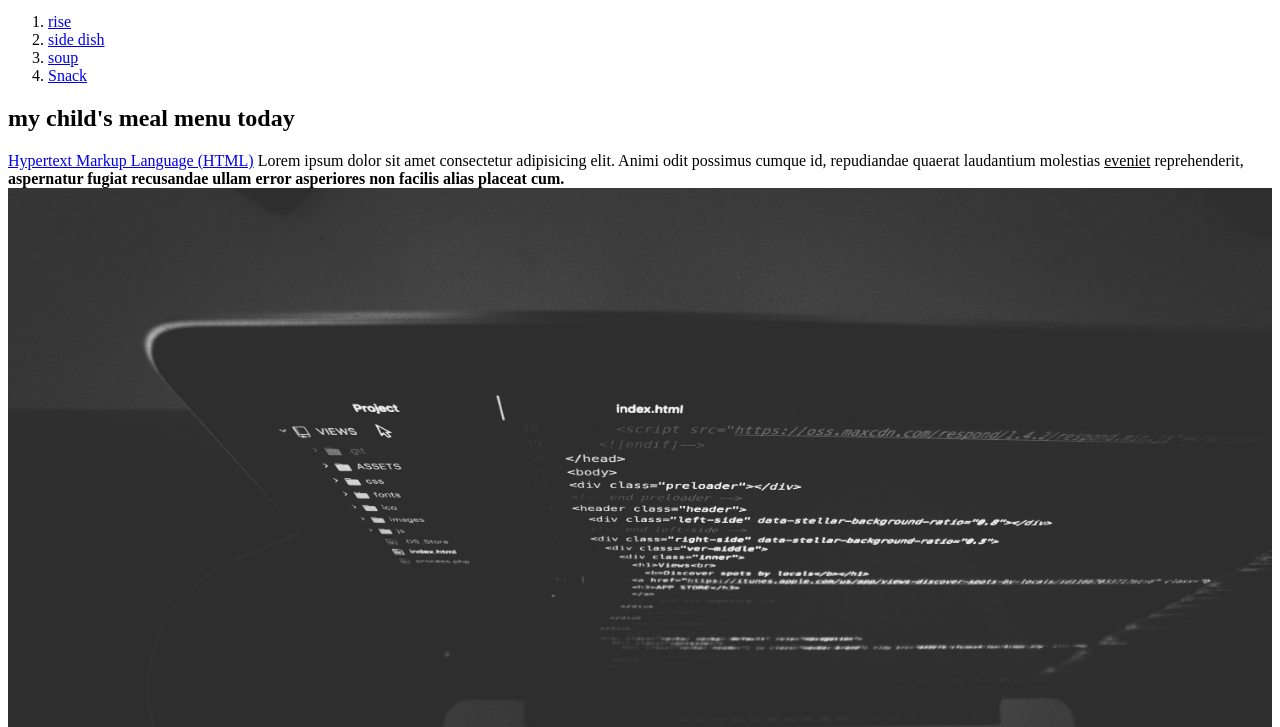
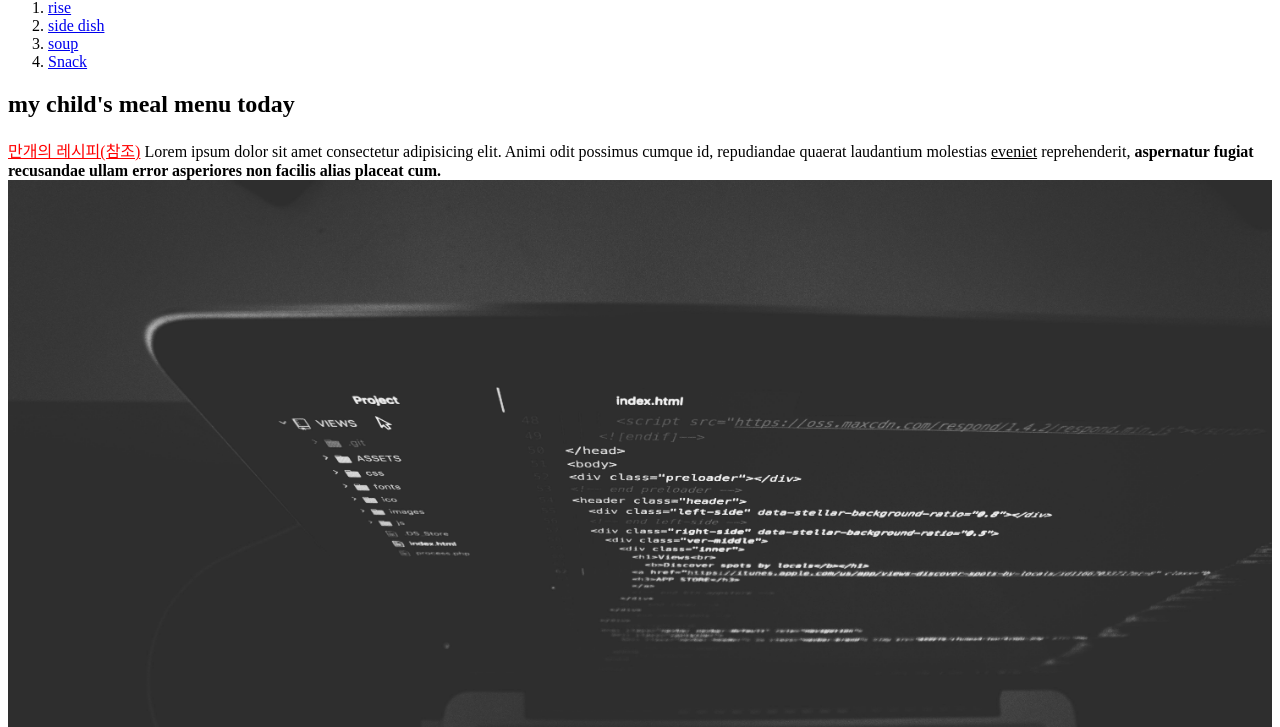
Before and after one commit to yeomboyeon/life-coding-to-follow, a plain HTML site: page index.html in a window 1280 px wide. Shown: the part 67-794 px from the top of the page. Drawn offline with Linux system fonts and the light colour scheme.

Commit message:
CSS 속성 적용하기 1번째

```diff
--- a/index.html
+++ b/index.html
@@ -1,5 +1,3 @@
-<!doctype html>
-<!--html로 만들어졌다는 표현-->
 <html>
 
 <head>
@@ -10,7 +8,9 @@
 </head>
 
 <body>
-  <h1><a href="index.html">What is my child's meal menu today?</a></h1>
+	<h1><a href="index.html">
+			What is my child's meal menu today?
+		</a></h1>
 	<!--제목-->
 
 	<ol>
@@ -20,8 +20,10 @@
 		<li><a href="3.html">soup</a></li>
 		<li><a href="4.html">Snack</a></li>
 	</ol>
+
 	<h2>my child's meal menu today</h2>
-  <p><a href="https://www.w3.org/TR/html5/" target="_blank" title="html5 specification">Hypertext Markup Language (HTML)</a>
+
+	<p><a href="https://www.10000recipe.com/" target="_blank" title="meal menu" style="color:red;text-decoration:underline">만개의 레시피(참조)</a>
 		<!--새창에서 링크 열기-->
 		Lorem ipsum dolor sit amet consectetur adipisicing elit. Animi odit possimus cumque id, repudiandae quaerat laudantium molestias <u>eveniet</u>
 		<!--밑줄--> reprehenderit, <strong>aspernatur fugiat recusandae ullam error asperiores non facilis alias placeat cum.</strong>
--- /dev/null
+++ b/style.css
@@ -0,0 +1,10 @@
+/*a(선택자, Selector) {
+	color: green; (선언, Declaration)
+	text-decoration(속성, Property): none;(값, Value)
+}*/
+
+a {
+	color: green;
+	text-decoration: none;
+	color: inherit;
+}
```
Lines whose indentation alone changed are shown as unchanged.
